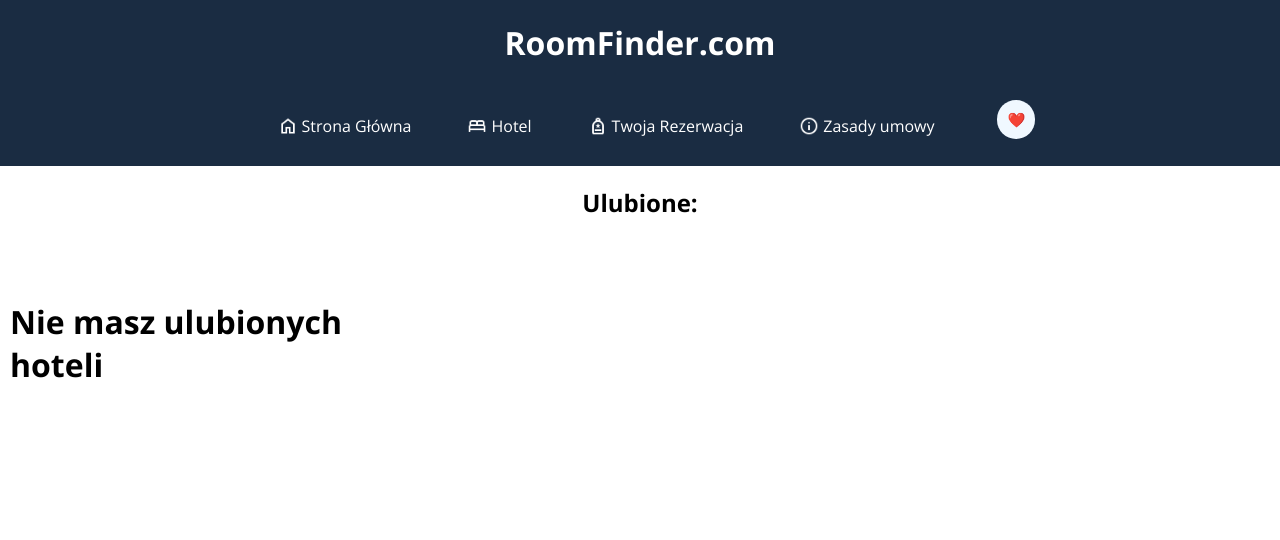
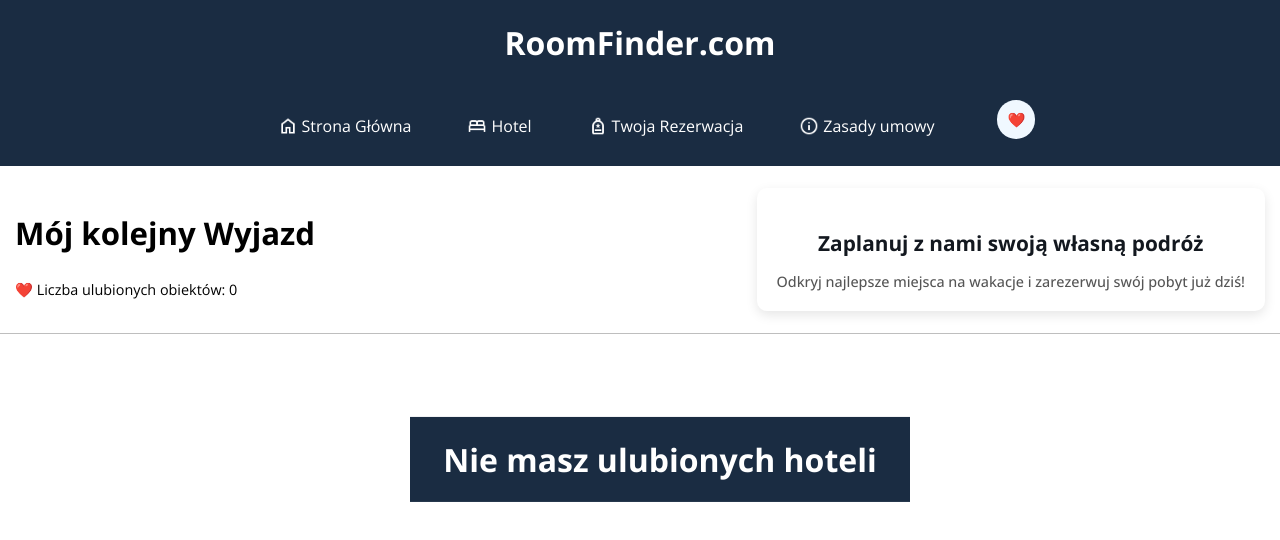
Before and after one commit to Czarny21012212/RoomFinder, a React (Create React App) app: page /ulubione in a window 1280 px wide. Shown: the top 540 px of the page. Built offline with nearby package versions, Linux system fonts and the light colour scheme.

Commit message:
06.01.2024

```diff
--- a/src/PodStrony/Favorite/Favorite.css
+++ b/src/PodStrony/Favorite/Favorite.css
@@ -4,6 +4,40 @@
     display: flex;
     flex-direction: column;
     align-items: center;
+}
+.favourite-hotels-box-top{
+    display: flex;
+    justify-content: space-between;
+    align-items: center;
+    margin: 20px;
+    width: 1250px;
+    font-size: 1.3rem;
+}
+.anotherTrip-box{
+    background-color: rgb(228, 237, 255);
+    padding: 10px;
+    border-radius: 6px;
+    font-weight: 500;
+}
+.anotherTrip-box {
+    background-color: #ffffff;
+    padding: 20px;
+    border-radius: 10px;
+    box-shadow: 0px 4px 12px rgba(0, 0, 0, 0.1);
+    text-align: center;
+
+}
+
+.anotherTrip-box h3 {
+    margin-bottom: 10px;
+    font-size: 1.3rem;
+    color: #13181f;
+}
+
+.anotherTrip-box p {
+    margin-bottom: 0;
+    font-size: 0.9rem;
+    color: #555;
 }
 .favourite-hotels {
     display: grid;
@@ -45,3 +79,36 @@
     height: 20px;
 
 }
+.Delete{
+    position: absolute;
+    margin-top: -240px;
+    margin-left: 340px;
+    display: flex;
+    justify-content: center;
+    width: 30px;
+    background-color: rgb(255, 0, 0);
+    padding: 10px;
+    border-radius: 100px;
+    transition: all 100ms ease-in-out;
+    cursor: pointer;
+}
+.Delete:hover{
+    transform: scale(1.05);
+}
+.Delete img{
+    width: 30px;
+    background-color: rgb(255, 0, 0);
+}
+.noFavourite{
+    display: flex;
+    justify-content: center;
+    width: 500px;
+    background-color: #1A2C42;
+    color: #ffffff;
+    transform: translate(80%, 50%);
+}
+.favourite-hotels-box-line{
+    width: 1300px;
+    height: 0.5px;
+    background-color: #00000041;
+}
--- a/src/PodStrony/Favorite/Favorite.js
+++ b/src/PodStrony/Favorite/Favorite.js
@@ -7,14 +7,21 @@ import Information  from '../Image/information.png';
 import { useEffect, useState } from 'react';
 import './Favorite.css';
 import location from '../Image/location.png';
+import Delete from '../Image/delete.png'
 
 
 function Favourite() {
 
 
-    const [ListOfFavourite, setListOfFavourite] = JSON.parse(localStorage.getItem('ListOfFavourite')) || [];
+    const [ListOfFavourite, setListOfFavourite] = useState([])
+
+   useEffect(() => {
+    setListOfFavourite(JSON.parse(localStorage.getItem('ListOfFavourite')) || [])
+   }, [])
 
     console.log(ListOfFavourite)
+
+    const ListOfFavouriteLenght = ListOfFavourite.length
 
     const dropFavourite = (index) => {
             const updateList = ListOfFavourite.filter(id => id !== index)
@@ -28,14 +35,13 @@ function Favourite() {
                 return (
                     <div className='favourite-cart-box' key={id.id}>
                         <div className='favourite-cart'>
-                            <div className='favourite-cart-image'>
+                            <div className='favourite-cart-image' >
                                 <img src={id.photo} alt={id.name} />
                             </div>
-                            <input
-                            type="submit"
-                            onClick={() => dropFavourite(id.id)}
-                            value="Usuń"
-                            ></input>
+                            <div onClick={() => dropFavourite(id.id)} className='Delete'>
+                                <img src={Delete}></img>
+                            </div>
+
                             <div className='favourite-cart-info'>
                                 <div className='favourite-cart-info-top'>
                                     <div className='favourite-cart-info-top-name'>
@@ -66,7 +72,7 @@ function Favourite() {
 
     const noFavourite = () => {
         return(
-            <div>
+            <div className='noFavourite'>
                 <h1>Nie masz ulubionych hoteli</h1>
             </div>
         );
@@ -96,11 +102,21 @@ function Favourite() {
         </header>
 
         <div className='favourite-hotels-box'>
-            <div>
-                <h2>Ulubione:</h2>
+            <div className='favourite-hotels-box-top'>
+                <div>
+                    <h2>Mój kolejny Wyjazd</h2>
+                    <p>  ❤️ Liczba ulubionych obiektów: {ListOfFavouriteLenght}  </p>
+                </div>
+                <div className='anotherTrip-box'>
+                    <h3>Zaplanuj z nami swoją własną podróż</h3>
+                    <p>Odkryj najlepsze miejsca na wakacje i zarezerwuj swój pobyt już dziś!</p>
+                </div>
+            </div>
+            <div className='favourite-hotels-box-line'>
+
             </div>
             <div className='favourite-hotels'>
-                {ListOfFavourite ? showFavourite() : noFavourite()}
+                {ListOfFavouriteLenght != 0  ? showFavourite() : noFavourite()}
             </div>
 
         </div>
```
Also changed, not shown: src/PodStrony/Image/delete.png (added).
